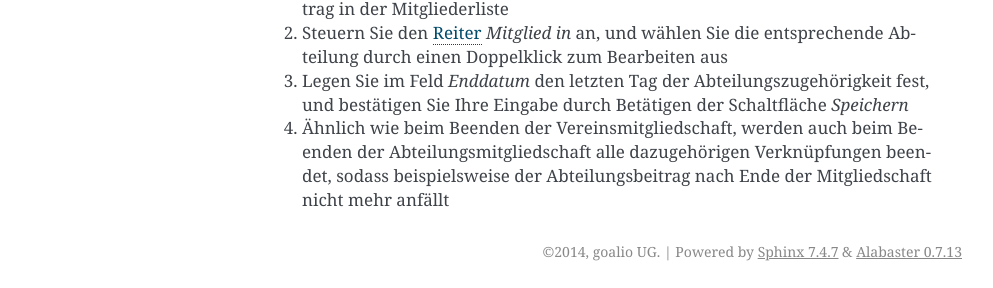
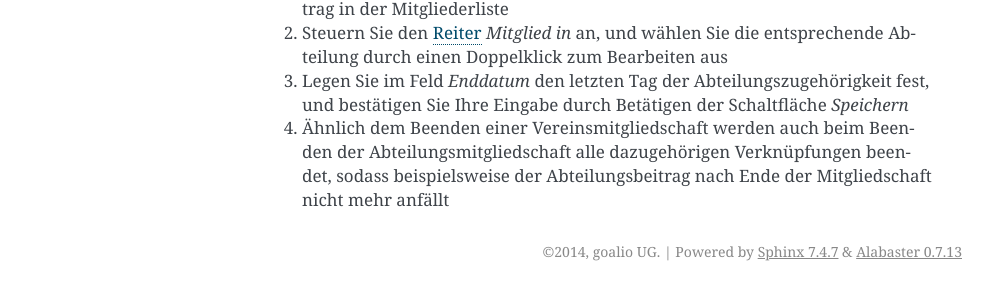
Before and after one commit to goalio/docs, a Sphinx documentation site: the page built from docs/module/mitglieder/mitgliedschaft-beenden.rst, in a window 1280 px wide. Shown: the part 903-1191 px from the top of the page, without its empty margins (148-1141 px from the left). Built offline with Sphinx 7.4.7, drawn with Linux system fonts in a browser that asks for light colours; formulas are drawn with MathJax 3; pages that are not in the unit, such as notebooks, are missing from menus.

Commit message:
Update mitgliedschaft-beenden.rst

```diff
--- a/docs/module/mitglieder/mitgliedschaft-beenden.rst
+++ b/docs/module/mitglieder/mitgliedschaft-beenden.rst
@@ -31,7 +31,7 @@ Um lediglich die Zugehörigkeit zu einer Abteilung zu beenden, können Sie wie f
 
 3. Legen Sie im Feld *Enddatum* den letzten Tag der Abteilungszugehörigkeit fest, und bestätigen Sie Ihre Eingabe durch Betätigen der Schaltfläche *Speichern*
 
-4. Ähnlich wie beim Beenden der Vereinsmitgliedschaft, werden auch beim Beenden der Abteilungsmitgliedschaft alle dazugehörigen Verknüpfungen beendet, sodass beispielsweise der Abteilungsbeitrag nach Ende der Mitgliedschaft nicht mehr anfällt
+4. Ähnlich dem Beenden einer Vereinsmitgliedschaft werden auch beim Beenden der Abteilungsmitgliedschaft alle dazugehörigen Verknüpfungen beendet, sodass beispielsweise der Abteilungsbeitrag nach Ende der Mitgliedschaft nicht mehr anfällt
 
 .. _Mitgliedererstellung: /de/latest/module/mitglieder/erstellen.html
 .. _Bedienelemente: /de/latest/erste-schritte/benutzeroberflaeche.html
```
